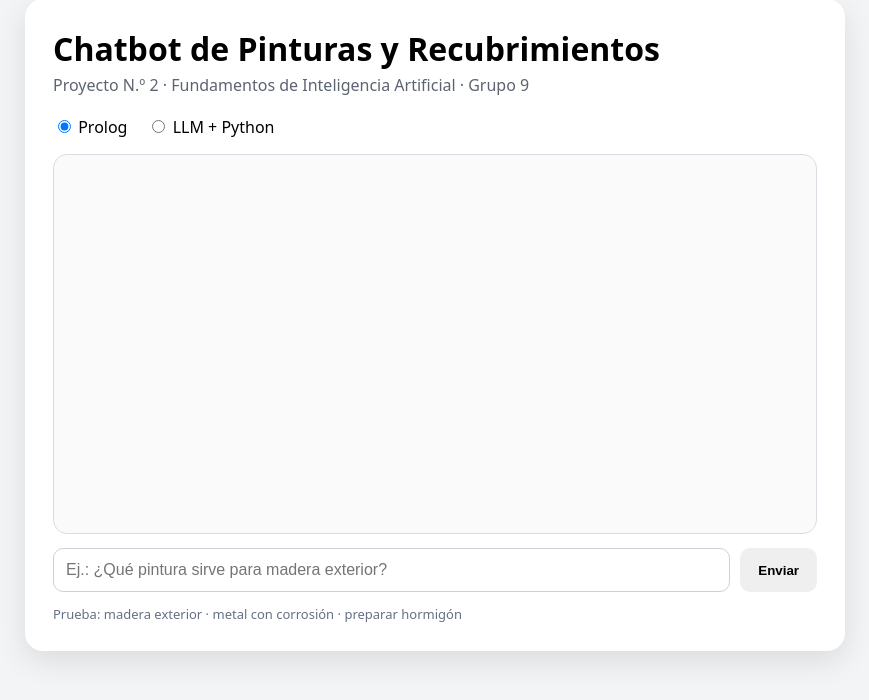
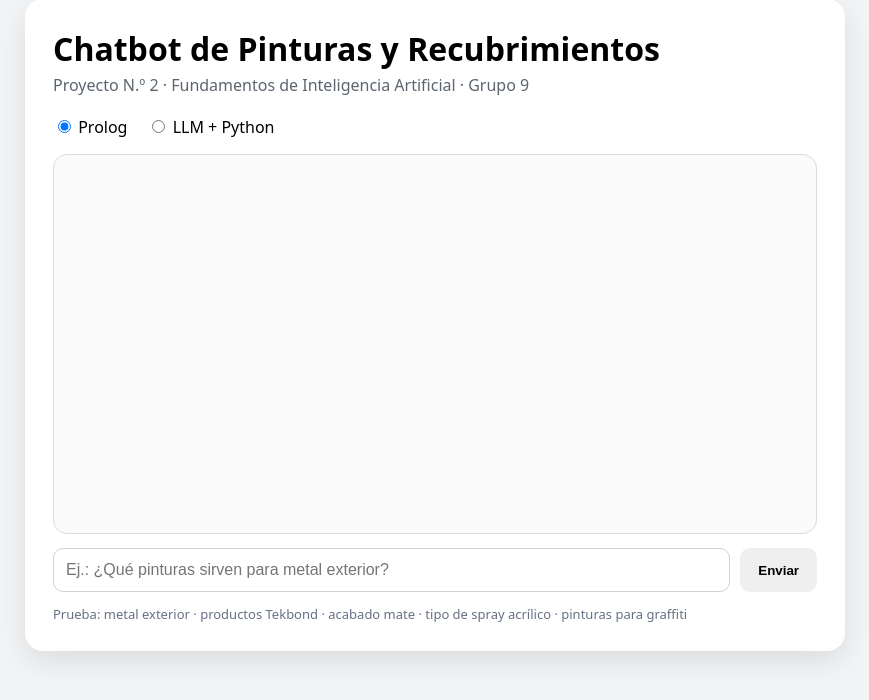
Before and after one commit to motta-kors/Proeycto-2-Fundamentos, a Flask app: page / in a window 1280 px wide. Shown: the part 75-775 px from the top of the page, without its empty margins (205-1074 px from the left). Run offline with Flask 3, Linux system fonts and the light colour scheme.

Commit message:
Actualizar ejemplos de la interfaz al nuevo conocimiento

```diff
--- a/templates/index.html
+++ b/templates/index.html
@@ -19,12 +19,16 @@
     <div id="chat" class="chat"></div>
 
     <form id="form">
-      <input id="pregunta" autocomplete="off" placeholder="Ej.: ¿Qué pintura sirve para madera exterior?" required>
+      <input id="pregunta" autocomplete="off" placeholder="Ej.: ¿Qué pinturas sirven para metal exterior?" required>
       <button>Enviar</button>
     </form>
 
-    <p class="tips">Prueba: madera exterior · metal con corrosión · preparar hormigón</p>
+    <p class="tips">
+      Prueba: metal exterior · productos Tekbond · acabado mate ·
+      tipo de spray acrílico · pinturas para graffiti
+    </p>
   </main>
+
 <script>
 const form = document.getElementById('form');
 const input = document.getElementById('pregunta');
@@ -42,15 +46,18 @@ form.addEventListener('submit', async (e) => {
   e.preventDefault();
   const pregunta = input.value.trim();
   if (!pregunta) return;
+
   const modo = document.querySelector('input[name="modo"]:checked').value;
   burbuja(pregunta, 'user');
   input.value = '';
+
   try {
     const r = await fetch('/api/chat', {
       method: 'POST',
       headers: {'Content-Type': 'application/json'},
       body: JSON.stringify({pregunta, modo})
     });
+
     const data = await r.json();
     burbuja(data.respuesta || data.error || 'Sin respuesta', 'bot');
   } catch (err) {
```
